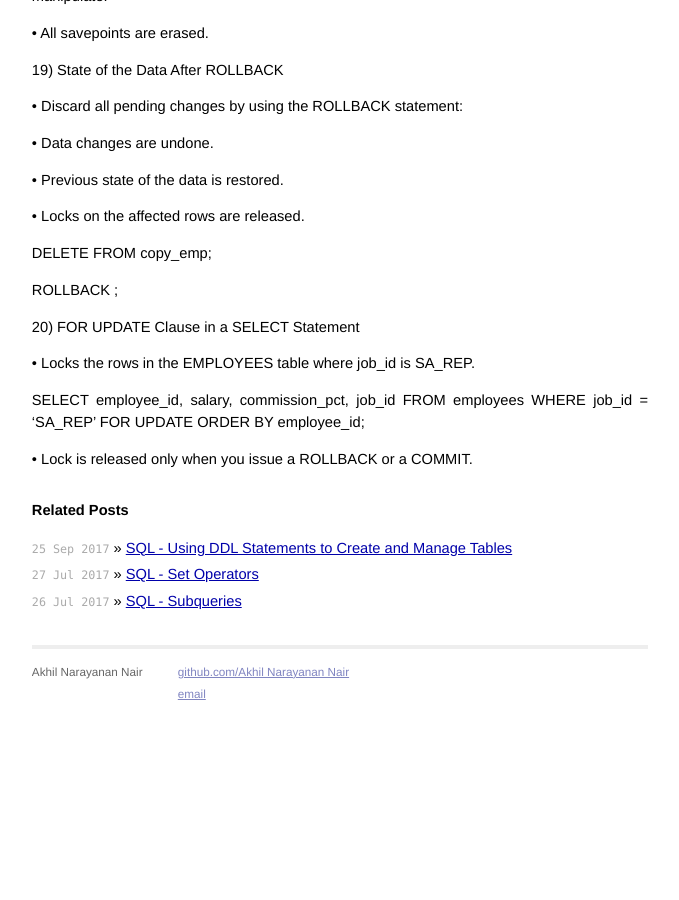
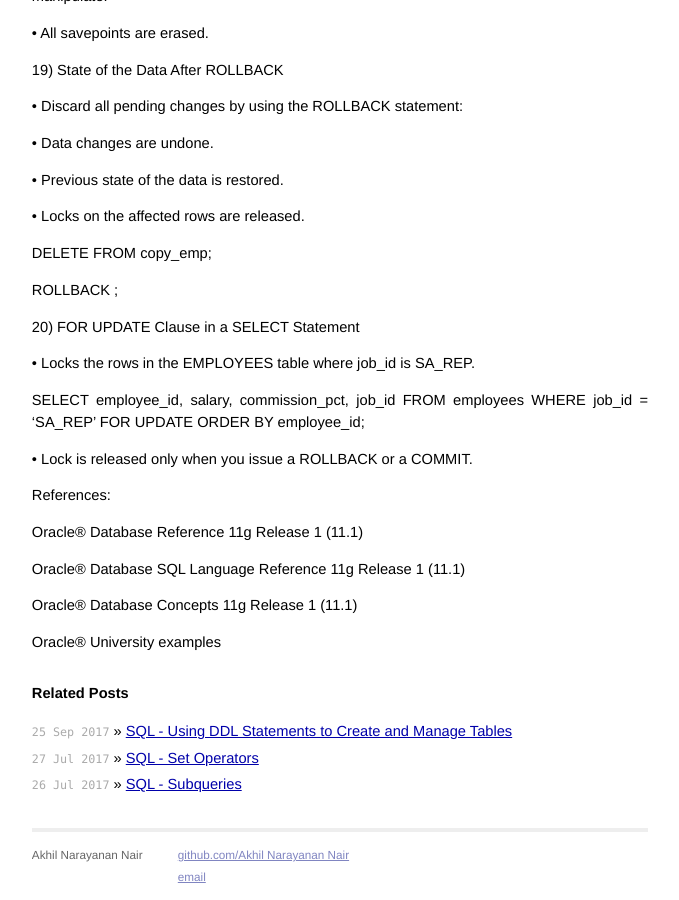
Before and after one commit to akhiln007/web-repo, a Jekyll site: the page built from _posts/2017-09-21-Manipulating Data.md, in a window 1280 px wide and 900 px high, scrolled down 3478 px. Shown: the whole window, without its empty margins (300-979 px from the left). Built offline with Jekyll 4.4.1, drawn with Linux system fonts in a browser that asks for light colours; before the commit the page ends 4195 px from its top, so only the background shows below that.

Commit message:
Added the reference

```diff
--- a/_posts/2017-09-21-Manipulating Data.md
+++ b/_posts/2017-09-21-Manipulating Data.md
@@ -200,3 +200,13 @@ FOR UPDATE
 ORDER BY employee_id;
 
 • Lock is released only when you issue a ROLLBACK or a COMMIT.
+
+References:
+
+Oracle® Database Reference 11g Release 1 (11.1)
+
+Oracle® Database SQL Language Reference 11g Release 1 (11.1)
+
+Oracle® Database Concepts 11g Release 1 (11.1)
+
+Oracle® University examples
```
